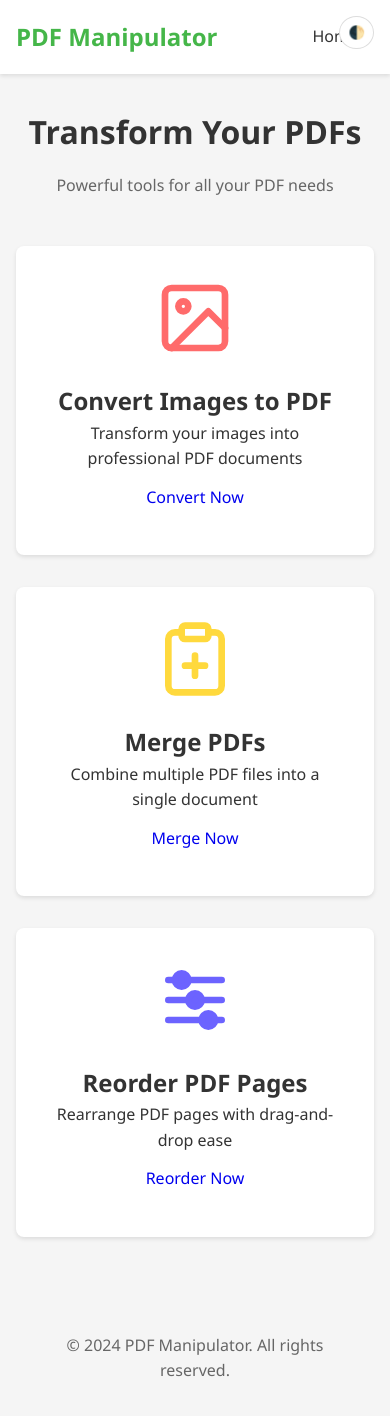
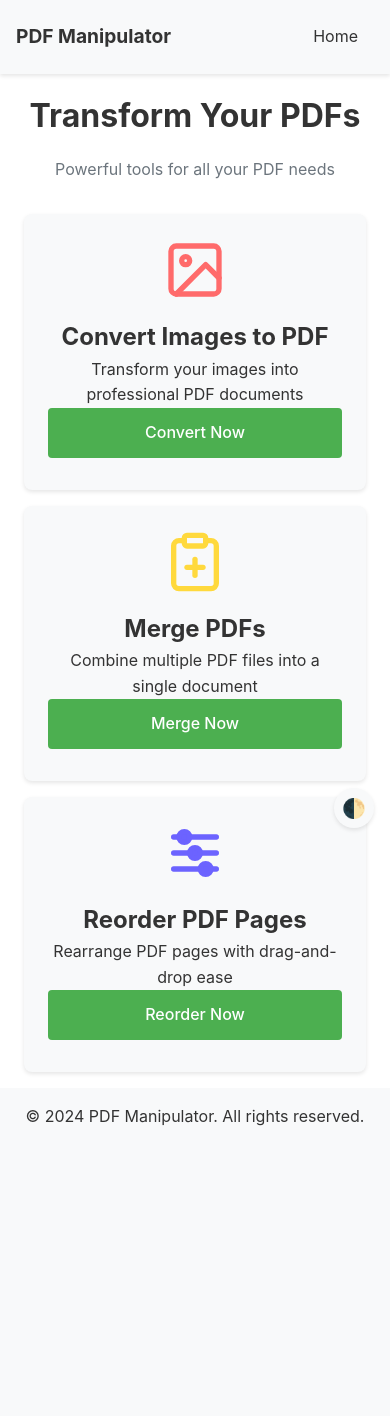
Before and after one commit to Vicky231006/pdfmanipulationwebsite, a Flask app: page / in a window 390 px wide. After the commit the page ends 1126 px from the top, so only its background shows below. Run offline with Flask 3, Linux system fonts and the light colour scheme.

Commit message:
Add mobile responsive design improvements

```diff
--- a/static/css/style.css
+++ b/static/css/style.css
@@ -1,20 +1,21 @@
 :root {
-    --primary-color: #45B649;
-    --primary-hover: #3a9b3e;
+    --primary-color: #4CAF50;
+    --primary-hover: #45a049;
     --secondary-color: #FFD93D;
-    --danger-color: #FF6B6B;
-    --text-color: #333;
-    --light-text: #666;
-    --border-color: #ddd;
-    --background-color: #f5f5f5;
-    --card-background: #fff;
+    --danger-color: #dc3545;
+    --danger-hover: #c82333;
+    --text-color: #333333;
+    --light-text: #6c757d;
+    --border-color: #dee2e6;
+    --background-color: #ffffff;
+    --card-background: #f8f9fa;
     --shadow: 0 2px 4px rgba(0, 0, 0, 0.1);
 }
 
 [data-theme="dark"] {
-    --text-color: #e4e4e4;
-    --light-text: #aaa;
-    --border-color: #444;
+    --text-color: #ffffff;
+    --light-text: #adb5bd;
+    --border-color: #404040;
     --background-color: #1a1a1a;
     --card-background: #2d2d2d;
     --shadow: 0 2px 4px rgba(0, 0, 0, 0.3);
@@ -27,33 +28,39 @@
 }
 
 body {
-    font-family: 'Segoe UI', Tahoma, Geneva, Verdana, sans-serif;
+    font-family: -apple-system, BlinkMacSystemFont, "Segoe UI", Roboto, "Helvetica Neue", Arial, sans-serif;
     line-height: 1.6;
     color: var(--text-color);
     background-color: var(--background-color);
+    transition: background-color 0.3s, color 0.3s;
+    min-height: 100vh;
+    display: flex;
+    flex-direction: column;
 }
 
 /* Header */
 header {
     background-color: var(--card-background);
     box-shadow: var(--shadow);
-    padding: 1rem 0;
+    position: sticky;
+    top: 0;
+    z-index: 1000;
 }
 
 nav {
     max-width: 1200px;
     margin: 0 auto;
-    padding: 0 1rem;
+    padding: 1rem;
     display: flex;
     justify-content: space-between;
     align-items: center;
 }
 
 .logo a {
-    color: var(--primary-color);
-    text-decoration: none;
     font-size: 1.5rem;
     font-weight: bold;
+    color: var(--text-color);
+    text-decoration: none;
 }
 
 .nav-links {
@@ -70,20 +77,18 @@ nav {
 }
 
 .nav-link:hover {
-    background-color: var(--background-color);
+    background-color: var(--card-background);
 }
 
 /* Container */
 .container {
     max-width: 1200px;
-    margin: 2rem auto;
-    padding: 0 1rem;
+    margin: 0 auto;
 }
 
 /* Typography */
 h1 {
     font-size: 2.5rem;
-    color: var(--text-color);
     margin-bottom: 1rem;
     text-align: center;
 }
@@ -99,15 +104,15 @@ h1 {
     display: grid;
     grid-template-columns: repeat(auto-fit, minmax(300px, 1fr));
     gap: 2rem;
-    margin-top: 3rem;
+    margin-top: 2rem;
 }
 
 .feature-card {
-    background: var(--card-background);
+    background-color: var(--card-background);
+    border-radius: 8px;
     padding: 2rem;
-    border-radius: 8px;
+    text-align: center;
     box-shadow: var(--shadow);
-    text-align: center;
     transition: transform 0.3s;
 }
 
@@ -116,9 +121,9 @@ h1 {
 }
 
 .feature-icon {
-    width: 80px;
-    height: 80px;
-    margin: 0 auto 1.5rem;
+    width: 64px;
+    height: 64px;
+    margin: 0 auto 1rem;
 }
 
 .feature-icon img {
@@ -130,58 +135,65 @@ h1 {
 /* Buttons */
 .button {
     display: inline-block;
-    padding: 0.8rem 1.5rem;
+    padding: 0.75rem 1.5rem;
+    font-size: 1rem;
+    font-weight: 500;
+    text-align: center;
+    text-decoration: none;
     border-radius: 4px;
-    text-decoration: none;
-    font-weight: 500;
+    border: none;
     cursor: pointer;
-    border: none;
-    transition: background-color 0.3s, transform 0.3s;
-}
-
-.button.primary {
+    transition: background-color 0.3s;
     background-color: var(--primary-color);
     color: white;
 }
 
-.button.primary:hover {
+.button:hover {
     background-color: var(--primary-hover);
-    transform: translateY(-2px);
+}
+
+.button:disabled {
+    opacity: 0.7;
+    cursor: not-allowed;
 }
 
 .button.secondary {
-    background-color: var(--secondary-color);
+    background-color: var(--card-background);
     color: var(--text-color);
+    border: 1px solid var(--border-color);
+}
+
+.button.secondary:hover {
+    background-color: var(--border-color);
 }
 
 .button.danger {
     background-color: var(--danger-color);
-    color: white;
 }
 
-.button:disabled {
-    opacity: 0.6;
-    cursor: not-allowed;
+.button.danger:hover {
+    background-color: var(--danger-hover);
+}
+
+.button.large {
+    padding: 1rem 2rem;
+    font-size: 1.1rem;
 }
 
 /* Upload Container */
 .upload-container {
+    background-color: var(--card-background);
     border: 2px dashed var(--border-color);
     border-radius: 8px;
     padding: 2rem;
     text-align: center;
-    background-color: var(--card-background);
     cursor: pointer;
     transition: border-color 0.3s;
 }
 
-.upload-container:hover {
-    border-color: var(--primary-color);
-}
-
+.upload-container:hover,
 .upload-container.dragover {
     border-color: var(--primary-color);
-    background-color: rgba(69, 182, 73, 0.1);
 }
 
 .upload-icon {
@@ -190,108 +202,106 @@ h1 {
     margin: 0 auto 1rem;
 }
 
-/* Theme Toggle */
-.theme-toggle {
-    position: fixed;
-    top: 1rem;
-    right: 1rem;
-    padding: 0.5rem;
-    border-radius: 50%;
-    background: var(--card-background);
-    border: 1px solid var(--border-color);
-    cursor: pointer;
-    z-index: 1000;
-}
-
-/* File List Improvements */
-.file-list {
-    margin-top: 2rem;
-    background-color: var(--card-background);
-    border-radius: 8px;
-    padding: 1rem;
-    box-shadow: var(--shadow);
-}
-
-.file-item {
-    display: grid;
-    grid-template-columns: auto 200px 100px;
-    gap: 1rem;
-    align-items: center;
-    padding: 1rem;
-    border-bottom: 1px solid var(--border-color);
-    background: var(--card-background);
-}
-
-.file-item:last-child {
-    border-bottom: none;
-}
-
-.file-preview {
-    max-width: 200px;
-    max-height: 200px;
-    margin-right: 1rem;
-    border-radius: 4px;
-    overflow: hidden;
-}
-
-.file-preview img {
+.upload-icon img {
     width: 100%;
     height: 100%;
     object-fit: contain;
 }
 
-.file-info {
-    flex: 1;
-}
-
-.file-name {
-    margin-bottom: 0.5rem;
-    color: var(--text-color);
-    word-break: break-all;
-}
-
-.file-size {
-    color: var(--light-text);
-    font-size: 0.9rem;
-}
-
-.file-actions {
-    display: flex;
-    gap: 0.5rem;
-    justify-content: flex-end;
-}
-
 /* Progress Bar */
 .progress-bar {
-    margin-top: 1rem;
-    background-color: var(--border-color);
+    background-color: var(--card-background);
     border-radius: 4px;
+    height: 8px;
     overflow: hidden;
+    margin: 1rem 0;
 }
 
 .progress-fill {
-    height: 4px;
     background-color: var(--primary-color);
+    height: 100%;
     width: 0;
-    transition: width 0.3s;
+    transition: width 0.3s ease;
 }
 
 /* Footer */
 footer {
+    background-color: var(--card-background);
+    padding: 1rem;
     text-align: center;
-    padding: 2rem;
-    color: var(--light-text);
-    margin-top: 4rem;
+    margin-top: auto;
 }
 
-/* Responsive Design */
+/* Theme Toggle */
+.theme-toggle {
+    position: fixed;
+    bottom: 2rem;
+    right: 2rem;
+    width: 48px;
+    height: 48px;
+    border-radius: 50%;
+    background-color: var(--card-background);
+    border: none;
+    box-shadow: var(--shadow);
+    cursor: pointer;
+    font-size: 1.5rem;
+    display: flex;
+    align-items: center;
+    justify-content: center;
+    z-index: 1000;
+    transition: transform 0.3s;
+}
+
+.theme-toggle:hover {
+    transform: scale(1.1);
+}
+
+/* Mobile Responsive Design */
 @media (max-width: 768px) {
+    h1 {
+        font-size: 2rem;
+    }
+
     .features {
         grid-template-columns: 1fr;
+        gap: 1rem;
     }
 
-    h1 {
-        font-size: 2rem;
+    .feature-card {
+        padding: 1.5rem;
+    }
+
+    .nav {
+        padding: 0.5rem;
+    }
+
+    .logo a {
+        font-size: 1.2rem;
+    }
+
+    .button {
+        width: 100%;
+        margin-bottom: 0.5rem;
+    }
+
+    .upload-container {
+        padding: 1rem;
+    }
+
+    .theme-toggle {
+        bottom: 1rem;
+        right: 1rem;
+        width: 40px;
+        height: 40px;
+        font-size: 1.2rem;
+    }
+
+    main {
+        padding: 1rem 0.5rem;
+    }
+
+    .container {
+        padding: 0 1rem;
     }
 }
 
@@ -303,11 +313,6 @@ footer {
     background-color: var(--card-background);
     border-radius: 8px;
     box-shadow: var(--shadow);
-}
-
-.button.large {
-    font-size: 1.1rem;
-    padding: 1rem 2rem;
 }
 
 .page-grid {
```
Also changed, not shown: static/css/pdf-viewer.css (+55 -1 lines).
